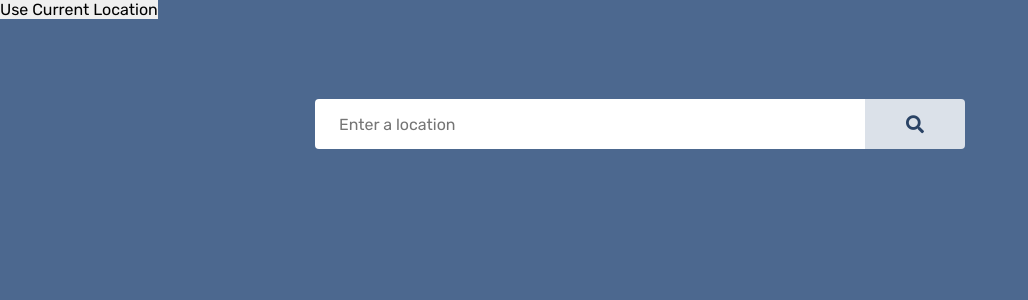
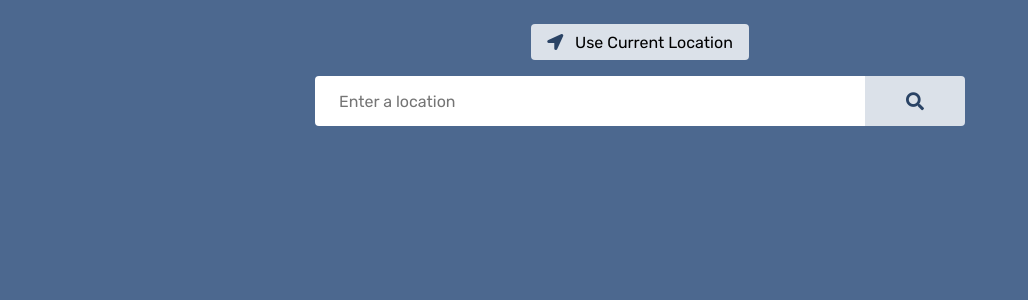
Before and after one commit to balkarjun/vue-forecaster, a Vue app: page / in a window 1280 px wide. Shown: the top 300 px of the page, without its empty margins (0-1028 px from the left). Built offline with nearby package versions, Linux system fonts and the light colour scheme.

Commit message:
Style geolocation button

```diff
--- a/src/App.vue
+++ b/src/App.vue
@@ -1,6 +1,9 @@
 <template>
   <main>
-    <button @click="getCurrentLocation">Use Current Location</button>
+    <button @click="getCurrentLocation" class="geolocation">
+      <i class="fas fa-location-arrow"></i>
+      Use Current Location
+    </button>
 
     <form @submit.prevent="fetchLocation" class="inputbar">
       <input type="text" placeholder="Enter a location" v-model="inputValue" />
@@ -150,8 +153,21 @@ button {
   cursor: pointer;
 }
 
+.geolocation {
+  display: block;
+  margin: 24px auto 16px auto;
+  height: 36px;
+  padding: 0 16px;
+  border-radius: 4px;
+  background-color: var(--blue-lightest);
+}
+
+.geolocation i {
+  padding-right: 8px;
+  color: var(--blue);
+}
+
 .inputbar {
-  margin-top: 80px;
   margin-bottom: 16px;
   display: flex;
   justify-content: center;
```
